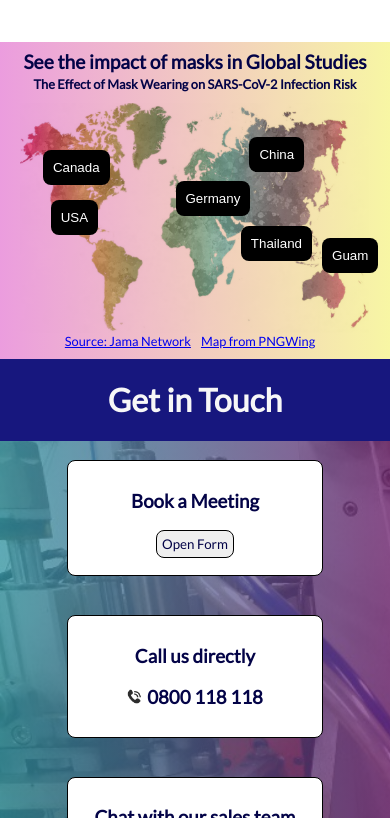
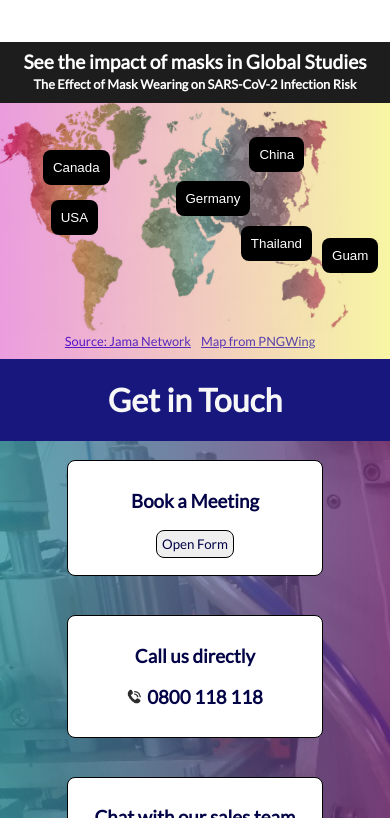
Before and after one commit to martinrombach88/b2b_masks_landing_page, a React (Create React App) app: page / in a window 390 px wide. Shown: the part 1646-2464 px from the top of the page. Built offline with nearby package versions, Linux system fonts and the light colour scheme; the HTML template or start-up script is replaced by a standard one.

Commit message:
css alterations on hero image and product info for mobile

```diff
--- a/src/InteractiveMap.js
+++ b/src/InteractiveMap.js
@@ -92,13 +92,15 @@ const InteractiveMap = () => {
 
         return (
             <div id="mapContainer">
-                <div id="mapOverlay"></div>
+
                 <div id="mapTopBar">
                     <h1>See the impact of masks in Global Studies</h1>
-
                     <h3>The Effect of Mask Wearing on SARS-CoV-2 Infection Risk</h3>
                 </div>
+                <div id="mapDiv">
+                    <div id="mapOverlay"></div>
                     <img id="worldMap" src={worldMap} alt="world map"/>
+                </div>
                 {/* <img id="mediaQueriesWorldMap" src={worldMap2} alt="world map" />
                 <img id="mediaQueriesWorldMap2" src={worldMap3} alt="world map" /> */}
                 <button id="study_1_btn" className={`mapButton ${btn1Visible ? "" : "hidden"}`} onClick={() => btnBoxChange('study_1')}>Canada</button>
@@ -113,9 +115,12 @@ const InteractiveMap = () => {
                     {cards}
                 </div>
 
+
+                <div id="bottomSection">
                     <div className="credit">
                     <a href="https://jamanetwork.com/journals/jama/fullarticle/2776536">Source: Jama Network </a>
                     <a  href="https://www.pngwing.com/en/free-png-zahef">Map from PNGWing</a>
+                    </div>
                 </div>
             </div>
         )
--- a/src/index.css
+++ b/src/index.css
@@ -227,6 +227,8 @@ h1, h2, h3 {
   display:flex;
   flex-direction: column;
   z-index:999;
+  background-color:rgb(29, 29, 29);
+  color:white;
 }
 #mapTopBar h1 {
   font-size:1.5em;
@@ -368,18 +370,19 @@ h1, h2, h3 {
   background-image: url("images/factorypic3.jpg");
   background-size:cover;
   flex-direction: column;
-  height:105vh;
+
+  height:100vh;
  }
 
  #contactOverlay {
-  height:105%;
+  height:100%;
   width:100%;
 }
  #contactContainer {
   display:flex;
   flex-direction: column;
   align-items:center;
-  justify-content: center;
+  justify-content: space-evenly;
   z-index:999;
   padding-bottom:10%;
  }
```
Lines whose indentation alone changed are shown as unchanged.
